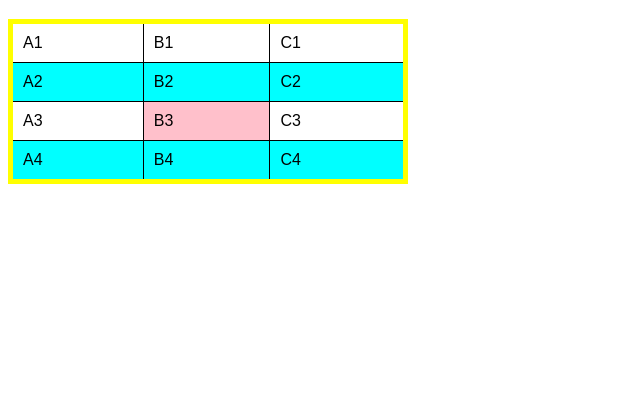
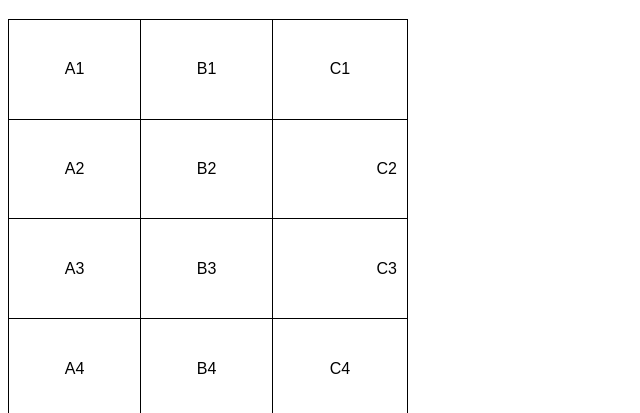
Before and after one commit to angelocsdev/html-css, a plain HTML site: page exercicios/ex023/tabela001.html in a window 1280 px wide. Shown: the part 61-474 px from the top of the page, without its empty margins (0-640 px from the left). Drawn offline with Linux system fonts and the light colour scheme.

Commit message:
atualizações

```diff
--- a/exercicios/ex023/tabela001.html
+++ b/exercicios/ex023/tabela001.html
@@ -12,21 +12,20 @@
 
         table {
             width: 400px;
+            height: 400px;
             border-collapse: collapse;/*usado para juntar as bordas, como nas tabelas por exemplo. O outro valor "separate" separa as bordas.*/
-            border: 5px solid yellow;
-        }
 
-        tr.linha {
-            background-color: aqua;
         }
 
         td {
             border: 1px solid black;
             padding: 10px;
+            text-align: center;/*Alinhamento horizontal - > left center e right*/
+            vertical-align: middle;/*O alinhamento vertical pode ser feito com 'top' 'middle' e 'bottom'*/
         }
 
-        td.dado {
-            background-color: pink;
+        .numero {
+            text-align: right;
         }
     </style>
 </head>
@@ -45,17 +44,17 @@
             <td>B1</td><!--Segundo dado-->
             <td>C1</td><!--Terceiro dado-->
         </tr>
-        <tr class="linha"><!--Segunda linha-->
+        <tr><!--Segunda linha-->
             <td>A2</td><!--Primeiro dado-->
             <td>B2</td><!--Segundo dado-->
-            <td>C2</td><!--Terceiro dado-->
+            <td class="numero">C2</td><!--Terceiro dado-->
         </tr>
         <tr><!--Terceira linha-->
             <td>A3</td><!--Primeiro dado-->
-            <td class="dado">B3</td><!--Segundo dado-->
-            <td>C3</td><!--Terceiro dado-->
+            <td>B3</td><!--Segundo dado-->
+            <td class="numero">C3</td><!--Terceiro dado-->
         </tr>
-        <tr class="linha"><!--Quarta linha-->
+        <tr><!--Quarta linha-->
             <td>A4</td><!--Primeiro dado-->
             <td>B4</td><!--Segundo dado-->
             <td>C4</td><!--Terceiro dado-->
```
